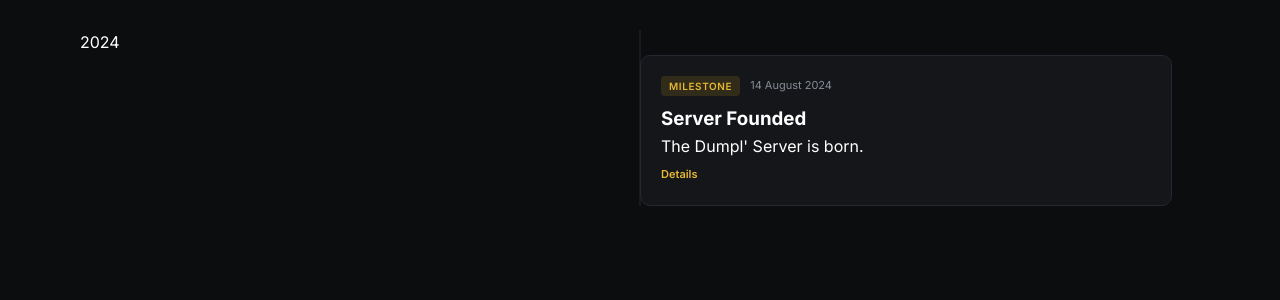
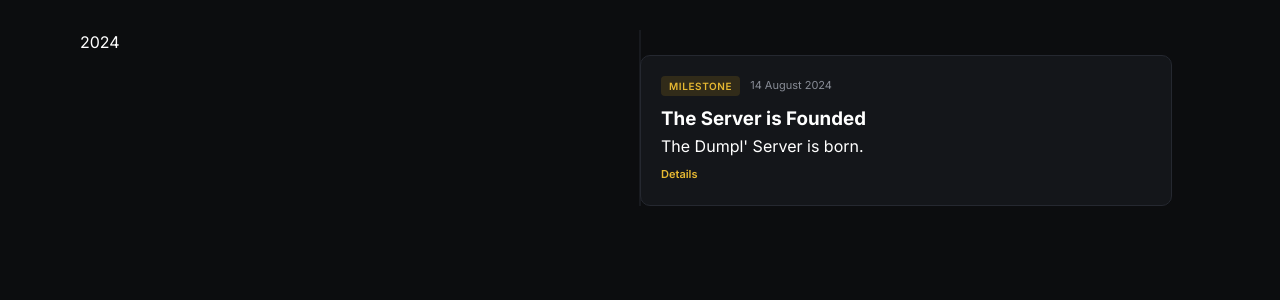
Before and after one commit to Dumpl-Site/dumpl-site.github.io, a Jekyll site: the page built from _pages/timeline.md, in a window 1280 px wide and 999 px high. Shown: the part 369-669 px from the top of the window. Built offline with Jekyll 4.4.1, drawn with Linux system fonts in a browser that asks for light colours.

Commit message:
updated timeline entry

```diff
--- a/assets/data/timeline.json
+++ b/assets/data/timeline.json
@@ -1,13 +1,13 @@
 [
   {
     "date": "2024-08-14",
-    "title": "Server Founded",
+    "title": "The Server is Founded",
     "description": "The Dumpl' Server is born.",
     "details": "Started with a small group of 7 people on its first day. Of which we have 5 remaining.",
     "tag": "milestone",
     "thumbnail": null,
     "media": [
-      { "type": "image", "src": "https://placehold.co/600x300/262b34/e8521a?text=Launch+Day", "caption": "Launch day screenshot" }
+      { "type": "image", "src": "", "caption": "" }
     ]
   }
 ]
```
